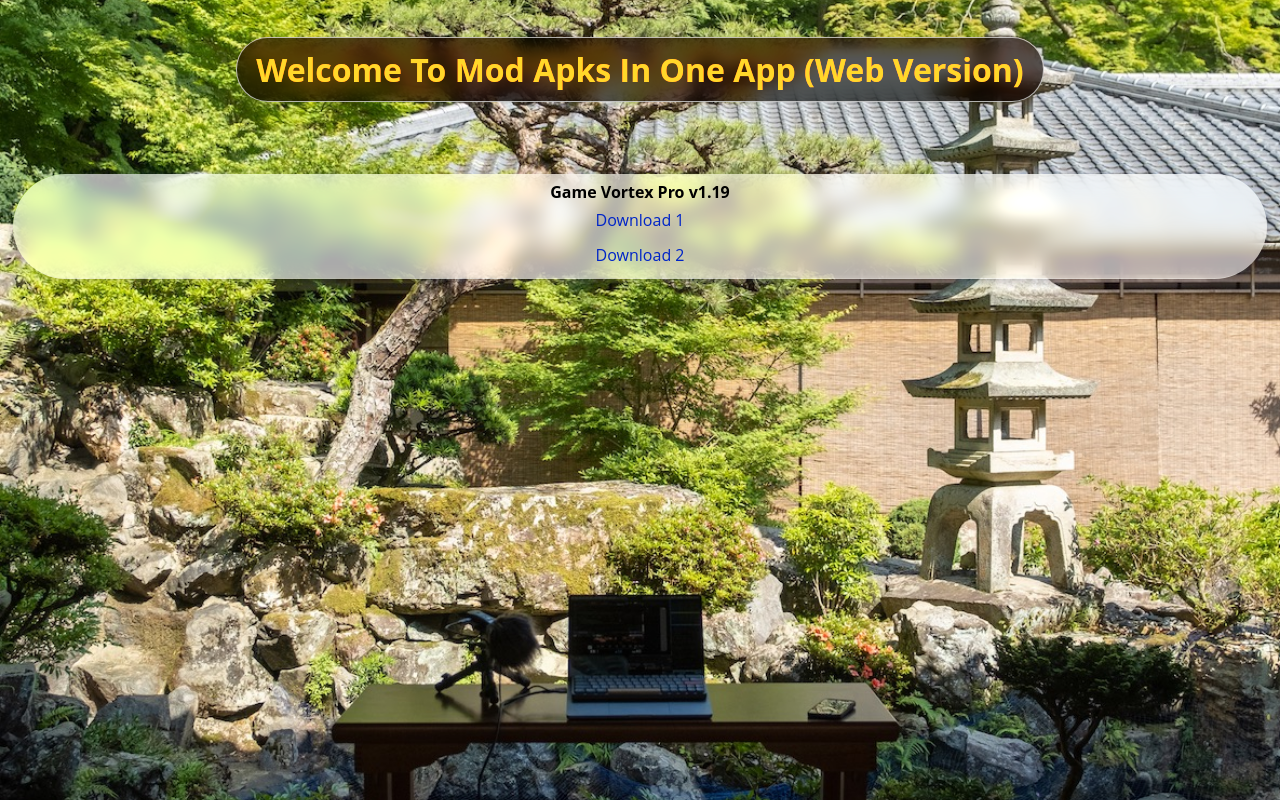
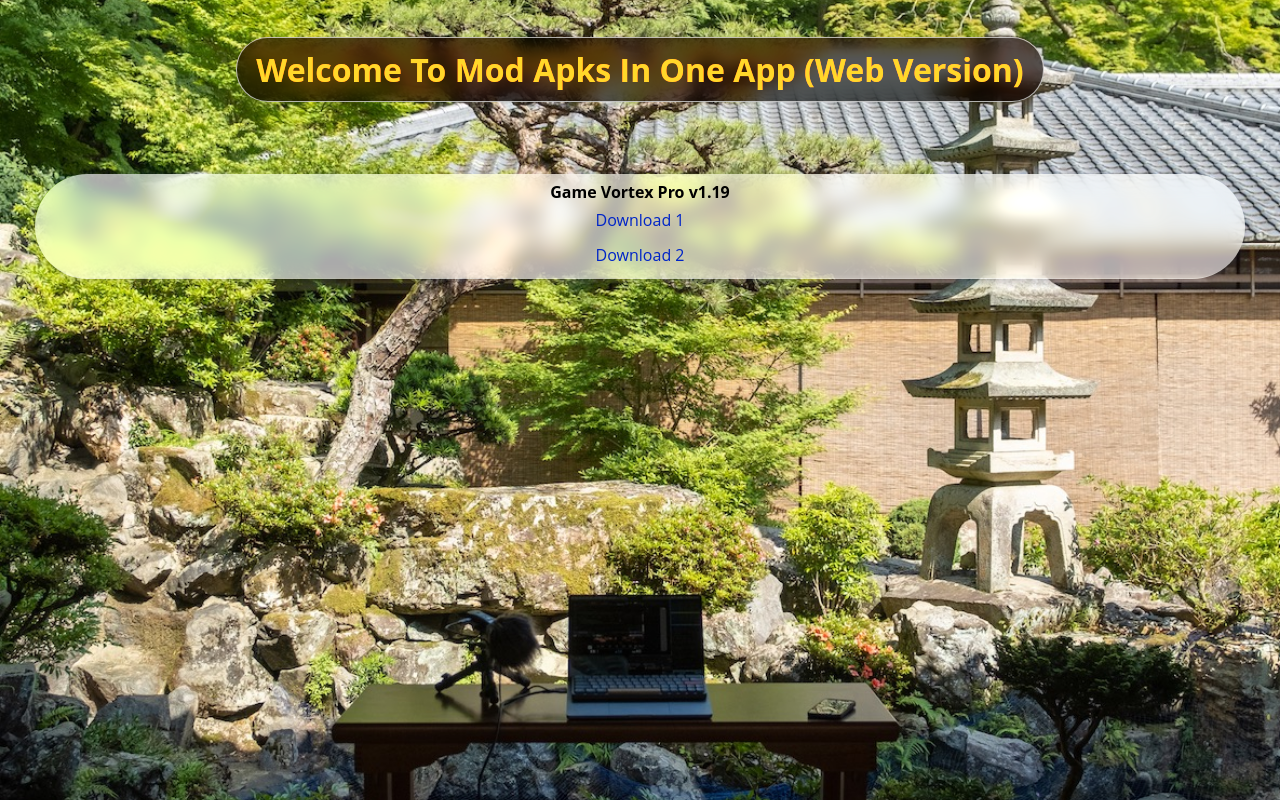
Before and after one commit to LoveDoLove/lovedolove.github.io, a PHP site: page /main/main.html in a window 1280 px wide. Run offline with PHP 8.4, Linux system fonts and the light colour scheme.

Commit message:
Update main.css

```diff
--- a/main/main.css
+++ b/main/main.css
@@ -2,6 +2,7 @@ body, html {
     margin: 0;
     padding: 0;
     font-family: 'Open Sans', sans-serif;
+    min-height: 100%;
 }
 
 body {
@@ -42,6 +43,12 @@ a {
     animation: infinite colors 4s;
 }
 
+a:-webkit-any-link {
+    color: -webkit-link;
+    cursor: none;
+    text-decoration: none;
+}
+
 a:visited,
 a:link {
     font-weight: normal;
@@ -70,7 +77,7 @@ ul > p {
     -webkit-backdrop-filter: blur(10px) saturate(160%) contrast(180%);
     border-radius: 10em;
     padding: 0.4em;
-    margin: 1.4em 0;
+    margin: 1.4em;
     box-shadow: rgb(28 32 93 / 24%) 0px 2px 8px 0px;
 }
 
```
